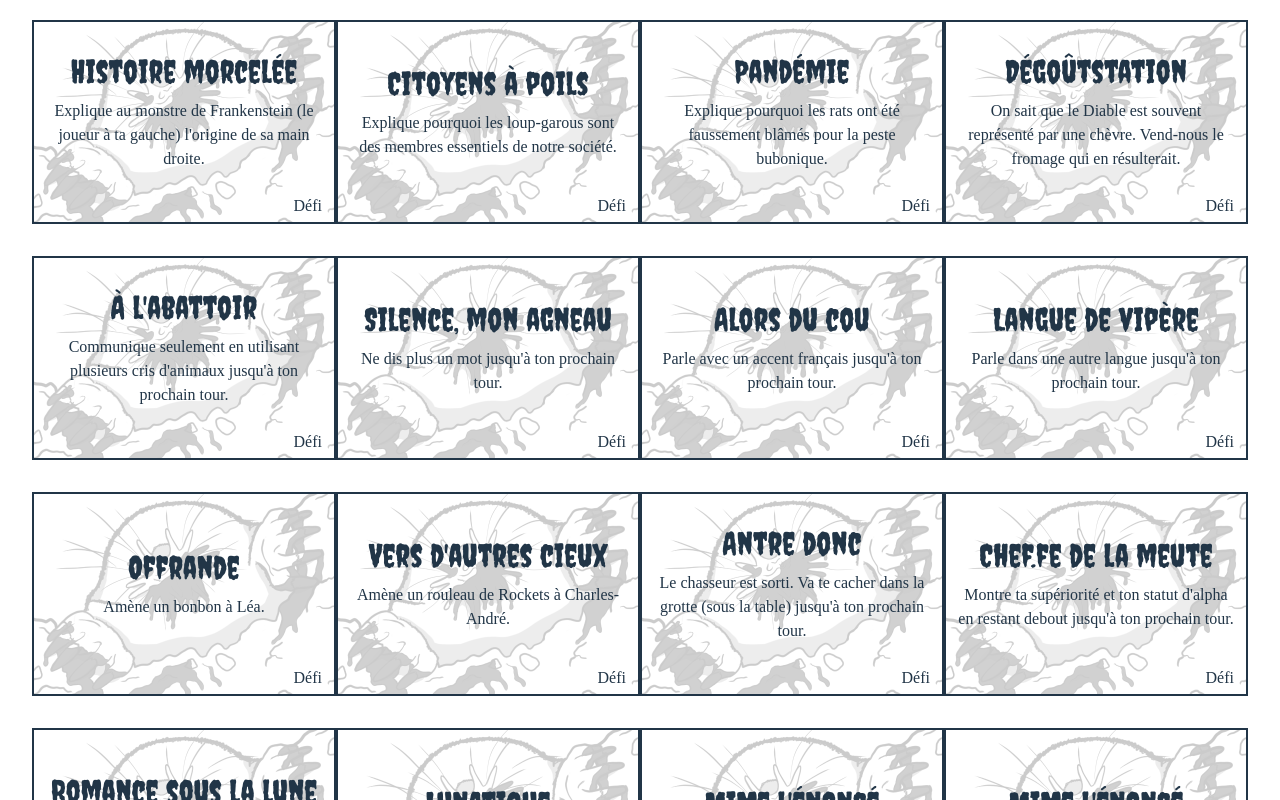
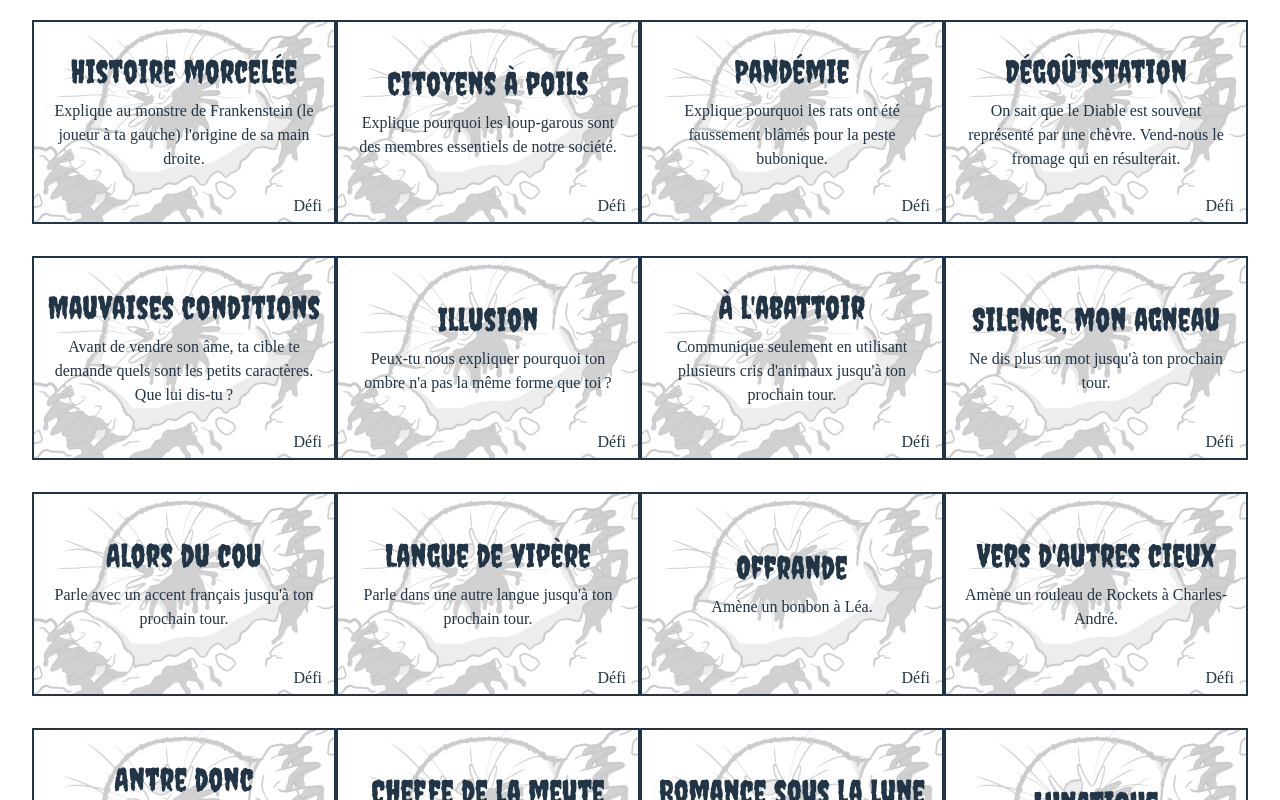
Before and after one commit to beaudry/HalloweenCarteur, a Preact app: page / in a window 1280 px wide. Shown: the part 1791-2591 px from the top of the page. Built offline with nearby package versions, Linux system fonts and the light colour scheme; a web font is replaced by a local one.

Commit message:
Ajouter deux impro

```diff
--- a/src/donnees/cartes.ts
+++ b/src/donnees/cartes.ts
@@ -33,6 +33,8 @@ const cartes: Carte[] = [
     { categorie: Categorie.defi, cycle: "Improvisation", description: "Explique pourquoi les loup-garous sont des membres essentiels de notre société.", titre: "Citoyens à poils" },
     { categorie: Categorie.defi, cycle: "Improvisation", description: "Explique pourquoi les rats ont été faussement blâmés pour la peste bubonique.", titre: "Pandémie" },
     { categorie: Categorie.defi, cycle: "Improvisation", description: "On sait que le Diable est souvent représenté par une chèvre. Vend-nous le fromage qui en résulterait.", titre: "Dégoûtstation" },
+    { categorie: Categorie.defi, cycle: "Improvisation", description: "Avant de vendre son âme, ta cible te demande quels sont les petits caractères. Que lui dis-tu?", titre: "Mauvaises conditions" },
+    { categorie: Categorie.defi, cycle: "Improvisation", description: "Peux-tu nous expliquer pourquoi ton ombre n'a pas la même forme que toi?", titre: "Illusion" },
 
     { categorie: Categorie.defi, cycle: "Langage", description: "Communique seulement en utilisant plusieurs cris d'animaux jusqu'à ton prochain tour.", titre: "À l'abattoir" },
     { categorie: Categorie.defi, cycle: "Langage", description: "Ne dis plus un mot jusqu'à ton prochain tour.", titre: "Silence, mon agneau" },
```
